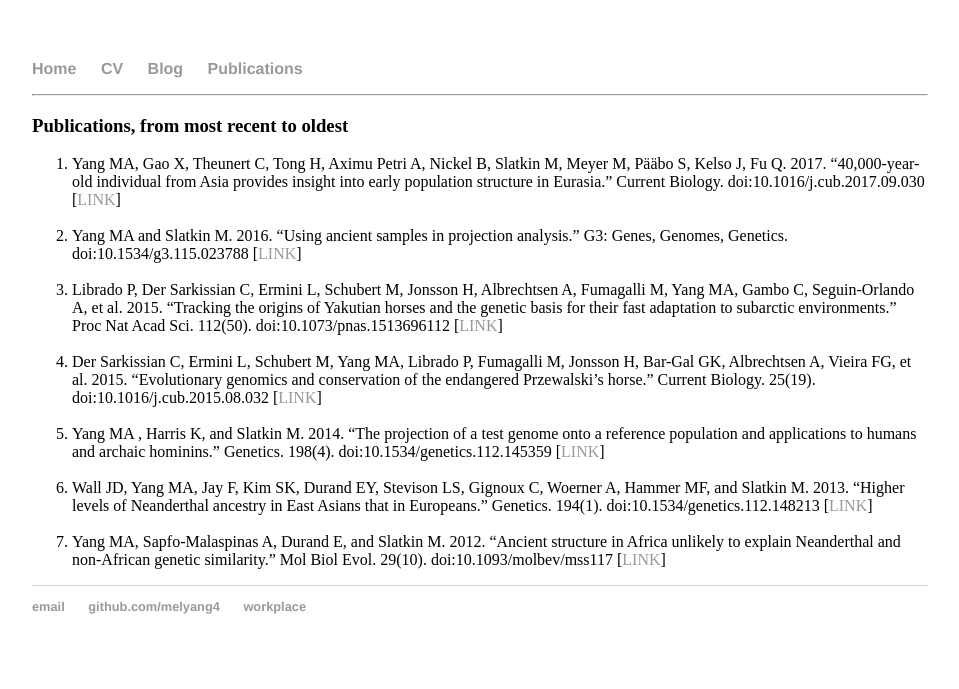
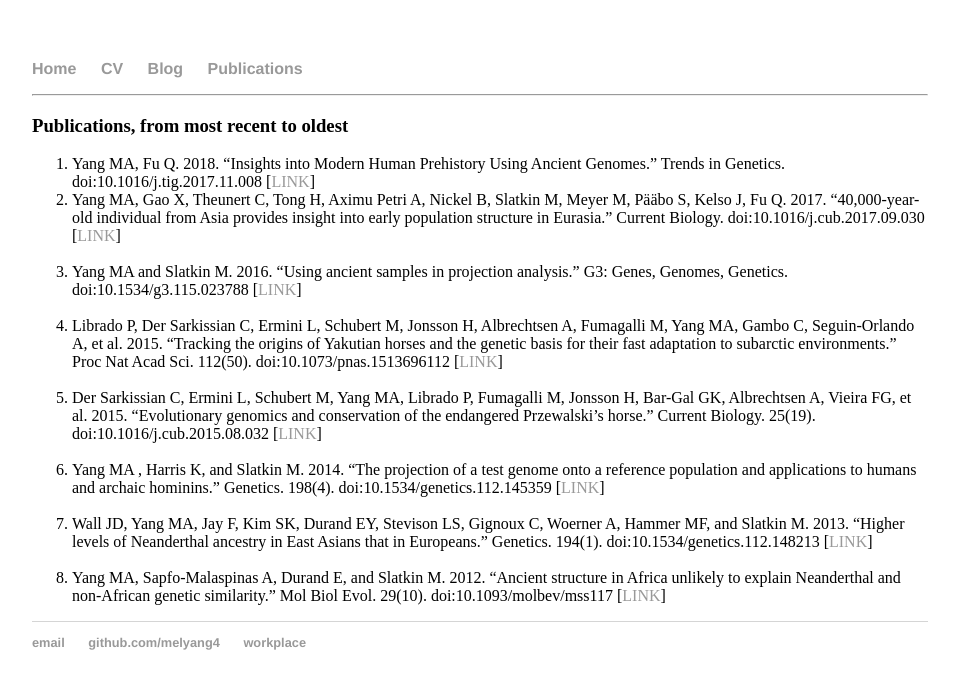
Before and after one commit to melyang4/melyang4.github.io, a Jekyll site: the page built from publications/index.html, in a window 1280 px wide. Shown: the top 689 px of the page, without its empty margins (160-1119 px from the left). Built offline with Jekyll 4.4.1, drawn with Linux system fonts in a browser that asks for light colours.

Commit message:
Update index.html
Added ancient modern human review

```diff
--- a/publications/index.html
+++ b/publications/index.html
@@ -6,6 +6,8 @@ title: Mel's Publications
 <HR>
 <H3> Publications, from most recent to oldest </H3>
   <ol>
+    <li> Yang MA, Fu Q. 2018. “Insights into Modern Human Prehistory Using Ancient Genomes.” Trends in Genetics. doi:10.1016/j.tig.2017.11.008
+ [<A HREF="https://github.com/melyang4/files_about_me/blob/master/yangandfu2018.pdf">LINK</A>] </li>
   <li> Yang MA, Gao X, Theunert C, Tong H, Aximu Petri A, Nickel B, Slatkin M, Meyer M, Pääbo S, Kelso J, Fu Q. 2017. “40,000-year-old individual from Asia provides insight into early population structure in Eurasia.” Current Biology. doi:10.1016/j.cub.2017.09.030
  [<A HREF="https://github.com/melyang4/files_about_me/blob/master/yangetal2017.pdf">LINK</A>] </li>
   <br>
```
